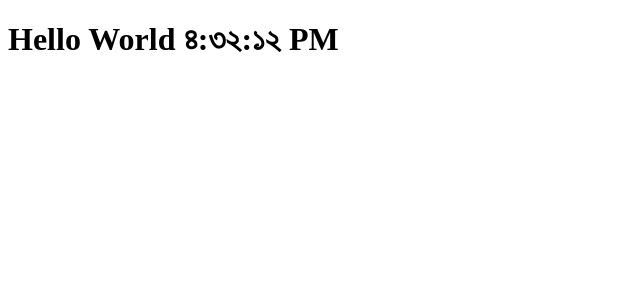
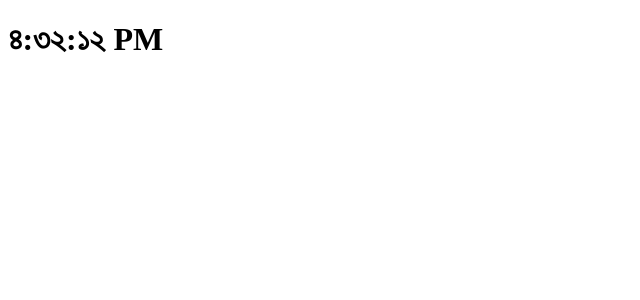
Before and after one commit to uzzal71/think-a-react-way, a React (Vite) app: page / in a window 1280 px wide. Shown: the top 300 px of the page, without its empty margins (0-640 px from the left). Built offline with nearby package versions, Linux system fonts and the light colour scheme.

Commit message:
Clock component

```diff
--- a/src/App.jsx
+++ b/src/App.jsx
@@ -1,19 +1,9 @@
-import React from "react";
-
-class Clock extends React.Component {
-  render () {
-    return (
-      <h1 className="hading">
-        <span>Hello {this.props.children} {new Date().toLocaleTimeString(this.props.locale)}</span>
-      </h1>
-    )
-  }
-}
+import Clock from "./components/Clock";
 
 function App() {
   return (
     <div>
-      <Clock locale="bn-BD">World</Clock>
+      <Clock locale="bn-BD"/>
     </div>
   );
 }
--- /dev/null
+++ b/src/components/Clock.jsx
@@ -0,0 +1,13 @@
+import React from 'react';
+
+class Clock extends React.Component {
+    render() {
+        return (
+        <h1 className="hading">
+            <span>{this.props.children} {new Date().toLocaleTimeString(this.props.locale)}</span>
+        </h1>
+        )
+    }
+};
+
+export default Clock;
```
